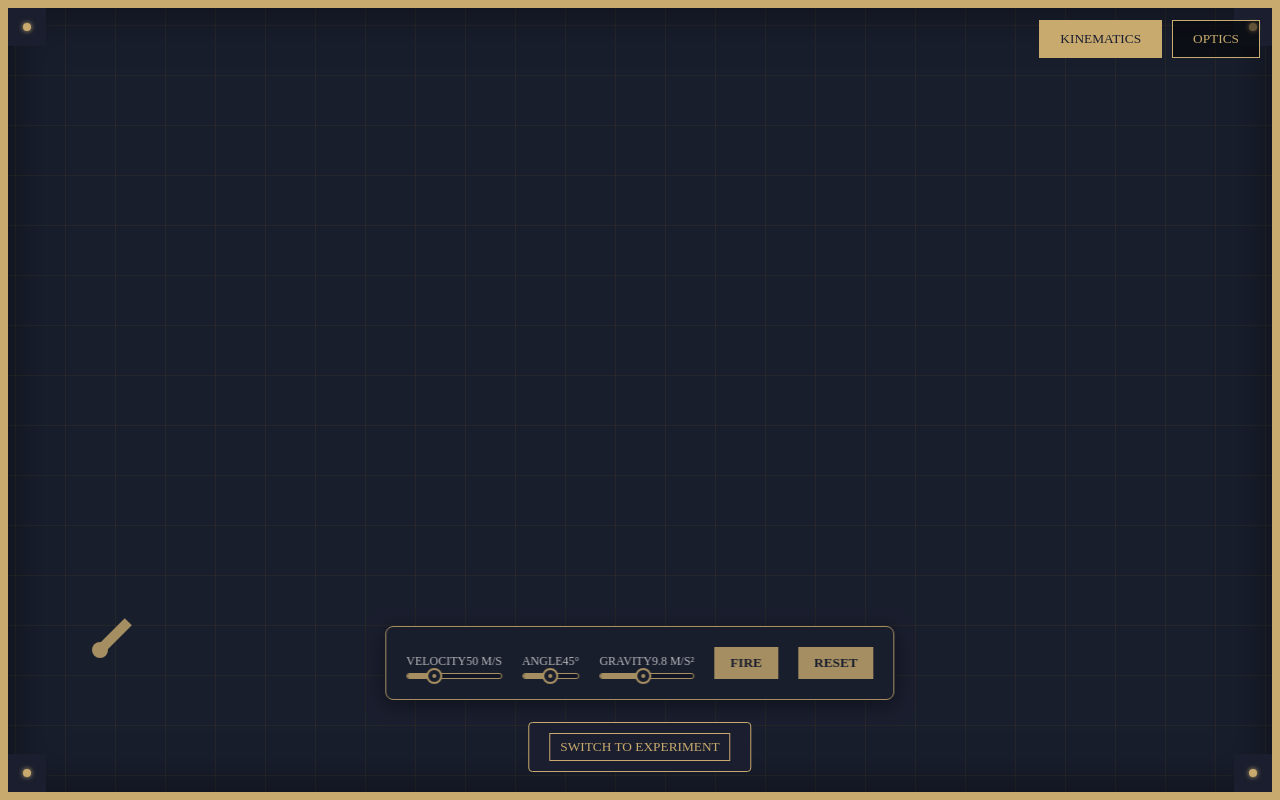
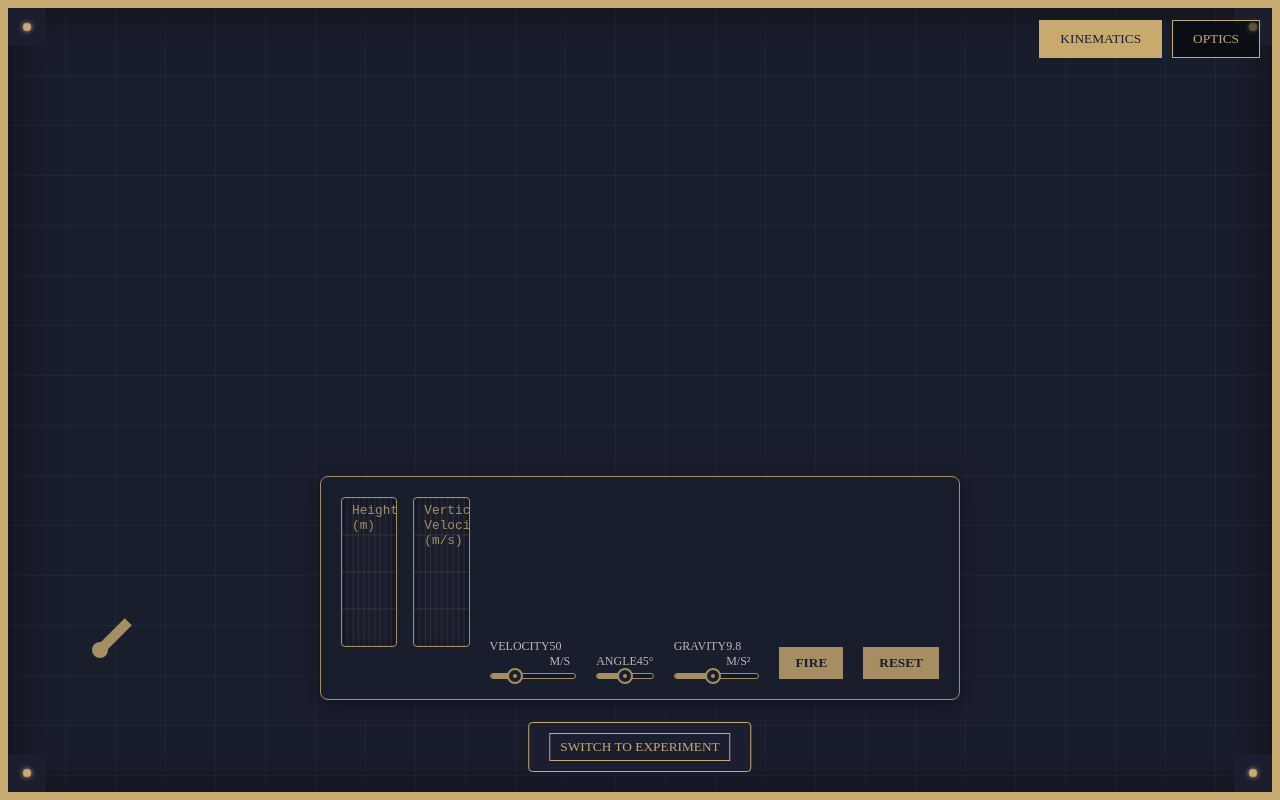
Before and after one commit to HjustonAI/physicslab, a Next.js app: page / in a window 1280 px wide. Built offline with nearby package versions, Linux system fonts and the light colour scheme.

Commit message:
Phase 6: Data Visualization - Oscilloscope Implementation

```diff
--- a/src/components/modules/ProjectileModule.tsx
+++ b/src/components/modules/ProjectileModule.tsx
@@ -5,6 +5,7 @@ import styles from "./ProjectileModule.module.css";
 import SimulationCanvas from "../simulation/SimulationCanvas";
 import { useGameLoop } from "@/hooks/useGameLoop";
 import HexSlider from "../ui/HexSlider";
+import Oscilloscope from "../ui/Oscilloscope";
 
 interface ProjectileState {
     x: number;
@@ -32,6 +33,10 @@ export default function ProjectileModule() {
         path: [],
     });
 
+    // Data History for Oscilloscopes
+    const [heightData, setHeightData] = useState<number[]>([]);
+    const [velocityData, setVelocityData] = useState<number[]>([]);
+
     const stateRef = useRef(simState);
     stateRef.current = simState;
 
@@ -56,6 +61,24 @@ export default function ProjectileModule() {
                 return { ...prev, x, y, isFlying: false, path: [...path, { x, y }] };
             }
 
+            // Record Data
+            // Invert Y for height (canvas Y is down)
+            const currentHeight = Math.max(0, startPos.y - y);
+            // Vertical velocity (invert because up is negative Y)
+            const currentVy = -vy;
+
+            setHeightData(prevData => {
+                const newData = [...prevData, currentHeight];
+                if (newData.length > 100) newData.shift(); // Keep last 100 frames
+                return newData;
+            });
+
+            setVelocityData(prevData => {
+                const newData = [...prevData, currentVy];
+                if (newData.length > 100) newData.shift();
+                return newData;
+            });
+
             // Record path every few frames or distance (optimization)
             // For now, just push every frame is fine for short flights
             return { ...prev, x, y, vx, vy, path: [...path, { x, y }] };
@@ -69,6 +92,9 @@ export default function ProjectileModule() {
         const rad = (angle * Math.PI) / 180;
         const vx = velocity * Math.cos(rad);
         const vy = -velocity * Math.sin(rad); // Negative because Y is down in canvas
+
+        setHeightData([]);
+        setVelocityData([]);
 
         setSimState({
             x: startPos.x,
@@ -89,6 +115,8 @@ export default function ProjectileModule() {
             isFlying: false,
             path: [],
         });
+        setHeightData([]);
+        setVelocityData([]);
     };
 
     // Rendering
@@ -143,6 +171,26 @@ export default function ProjectileModule() {
             <SimulationCanvas draw={draw} />
 
             <div className={styles.controls}>
+                {/* Oscilloscopes Panel */}
+                <div style={{ marginBottom: '1rem', display: 'flex', gap: '1rem' }}>
+                    <div style={{ flex: 1 }}>
+                        <Oscilloscope
+                            data={heightData}
+                            label="Height (m)"
+                            min={0}
+                            max={500}
+                        />
+                    </div>
+                    <div style={{ flex: 1 }}>
+                        <Oscilloscope
+                            data={velocityData}
+                            label="Vertical Velocity (m/s)"
+                            min={-100}
+                            max={100}
+                        />
+                    </div>
+                </div>
+
                 <div className={styles.controlGroup}>
                     <HexSlider
                         label="Velocity"
--- /dev/null
+++ b/src/components/ui/Oscilloscope.module.css
@@ -0,0 +1,49 @@
+.container {
+    position: relative;
+    width: 100%;
+    height: 150px;
+    background: rgba(0, 0, 0, 0.2);
+    border: 1px solid rgba(255, 255, 255, 0.1);
+    border-radius: 4px;
+    overflow: hidden;
+    margin-bottom: 1rem;
+}
+
+.canvas {
+    display: block;
+    width: 100%;
+    height: 100%;
+}
+
+.label {
+    position: absolute;
+    top: 5px;
+    left: 10px;
+    font-family: 'Courier New', monospace;
+    font-size: 0.8rem;
+    color: var(--text-secondary);
+    pointer-events: none;
+}
+
+/* Theory Mode */
+[data-theme="theory"] .container {
+    background: rgba(26, 30, 46, 0.8);
+    border: 1px solid #c8aa6e;
+    box-shadow: inset 0 0 10px rgba(0, 0, 0, 0.5);
+}
+
+[data-theme="theory"] .label {
+    color: #c8aa6e;
+}
+
+/* Experiment Mode */
+[data-theme="experiment"] .container {
+    background: #000;
+    border: 1px solid #333;
+    box-shadow: 0 0 10px rgba(57, 255, 20, 0.1);
+}
+
+[data-theme="experiment"] .label {
+    color: #39ff14;
+    text-shadow: 0 0 5px rgba(57, 255, 20, 0.5);
+}
--- /dev/null
+++ b/src/components/ui/Oscilloscope.tsx
@@ -0,0 +1,109 @@
+"use client";
+
+import { useEffect, useRef } from "react";
+import styles from "./Oscilloscope.module.css";
+
+interface OscilloscopeProps {
+    data: number[];
+    label: string;
+    min: number;
+    max: number;
+    color?: string;
+}
+
+export default function Oscilloscope({ data, label, min, max, color }: OscilloscopeProps) {
+    const canvasRef = useRef<HTMLCanvasElement>(null);
+
+    useEffect(() => {
+        const canvas = canvasRef.current;
+        if (!canvas) return;
+
+        const ctx = canvas.getContext("2d");
+        if (!ctx) return;
+
+        // Handle DPI
+        const dpr = window.devicePixelRatio || 1;
+        const rect = canvas.getBoundingClientRect();
+        canvas.width = rect.width * dpr;
+        canvas.height = rect.height * dpr;
+        ctx.scale(dpr, dpr);
+
+        const width = rect.width;
+        const height = rect.height;
+
+        // Theme
+        const theme = document.documentElement.getAttribute("data-theme") || "theory";
+        const isTheory = theme === "theory";
+        const lineColor = color || (isTheory ? "#c8aa6e" : "#39ff14");
+
+        // Clear
+        ctx.clearRect(0, 0, width, height);
+
+        // Draw Grid
+        ctx.beginPath();
+        ctx.strokeStyle = isTheory ? "rgba(200, 170, 110, 0.2)" : "rgba(57, 255, 20, 0.1)";
+        ctx.lineWidth = 1;
+
+        // Horizontal grid lines
+        for (let i = 0; i <= 4; i++) {
+            const y = (height / 4) * i;
+            ctx.moveTo(0, y);
+            ctx.lineTo(width, y);
+        }
+        // Vertical grid lines
+        for (let i = 0; i <= 10; i++) {
+            const x = (width / 10) * i;
+            ctx.moveTo(x, 0);
+            ctx.lineTo(x, height);
+        }
+        ctx.stroke();
+
+        // Draw Data
+        if (data.length === 0) return;
+
+        ctx.beginPath();
+        ctx.strokeStyle = lineColor;
+        ctx.lineWidth = 2;
+
+        if (!isTheory) {
+            ctx.shadowBlur = 5;
+            ctx.shadowColor = lineColor;
+        }
+
+        const stepX = width / (data.length - 1 || 1);
+        const range = max - min;
+
+        data.forEach((val, i) => {
+            // Normalize value to 0-1, then flip for canvas Y (0 is top)
+            const normalized = (val - min) / range;
+            const y = height - (normalized * height);
+            const x = i * stepX;
+
+            if (i === 0) ctx.moveTo(x, y);
+            else ctx.lineTo(x, y);
+        });
+
+        ctx.stroke();
+        ctx.shadowBlur = 0;
+
+        // Scanline effect for Experiment mode
+        if (!isTheory && data.length > 0) {
+            const lastX = (data.length - 1) * stepX;
+            const lastVal = data[data.length - 1];
+            const lastY = height - ((lastVal - min) / range * height);
+
+            ctx.beginPath();
+            ctx.fillStyle = "#fff";
+            ctx.arc(lastX, lastY, 3, 0, Math.PI * 2);
+            ctx.fill();
+        }
+
+    }, [data, min, max, color]);
+
+    return (
+        <div className={styles.container}>
+            <span className={styles.label}>{label}</span>
+            <canvas ref={canvasRef} className={styles.canvas} />
+        </div>
+    );
+}
```
Also changed, not shown: 1 other file (tests, documents, lock files or other folders).
